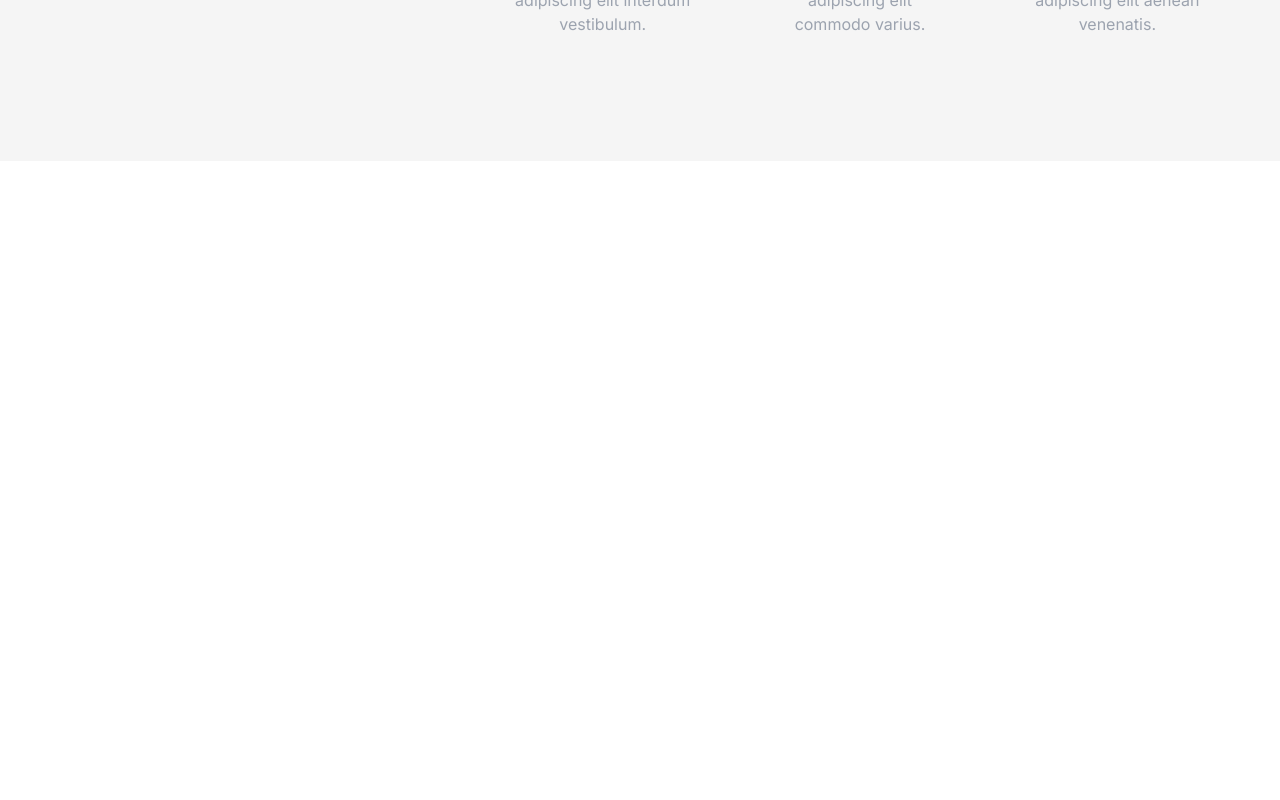
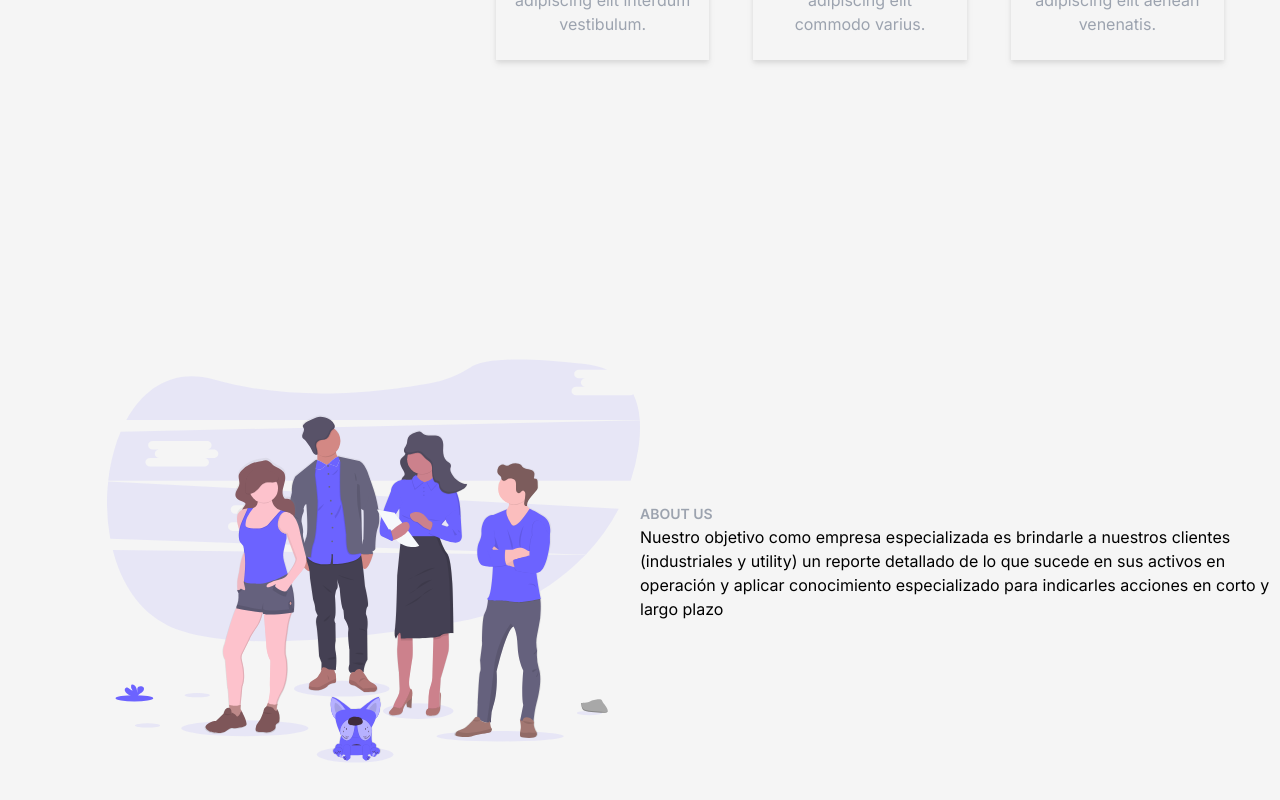
Before and after one commit to jonathAnC0bosR/d_page, a React (Create React App) app: page / in a window 1280 px wide. Shown: the part 1583-2383 px from the top of the page. Before the commit the page ends 1744 px from the top, so only its background shows below. Built offline with nearby package versions, Linux system fonts and the light colour scheme.

Commit message:
Styled cards, created new section, past bug with dev server is not happening anymore (yet)

```diff
--- a/src/App.js
+++ b/src/App.js
@@ -1,6 +1,8 @@
 import Header from "./Components/Header";
 import Landing from "./Components/Landing";
 import Middle from "./Components/Middle"
+import AboutUs from "./Components/AboutUs";
+// import Footer from .....
 import "./App.css";
 
 function App() {
@@ -13,6 +15,9 @@ function App() {
       <div>
         <Middle />
       </div>
+      <div>
+        <AboutUs />
+      </div>
     </div>
   );
 }
--- /dev/null
+++ b/src/Components/AboutUs.js
@@ -0,0 +1,22 @@
+import about from "../about.svg"
+
+export default function AboutUs() {
+    return (
+        <div className="h-screen bg-neutral-100">
+            <div className="flex h-screen">
+                <div className="flex flex-row-reverse flex-1">
+                    <img className="w-5/6" src={about} alt="About svg " />
+                </div>
+                <div className="flex-1 place-self-center">
+                    <hi className="text-gray-400 font-semibold text-sm">
+                        ABOUT US
+                    </hi>
+                    <p>
+                        Nuestro objetivo como empresa especializada es brindarle a nuestros clientes (industriales y utility) un reporte detallado
+                        de lo que sucede en sus activos en operación y aplicar conocimiento especializado para indicarles acciones en corto y largo plazo
+                    </p>
+                </div>
+            </div>
+        </div>
+    )
+}
--- a/src/Components/Card.js
+++ b/src/Components/Card.js
@@ -2,7 +2,7 @@ import {GiDeliveryDrone} from "react-icons/gi"
 
 export default function Card ({title, text}) {
     return (
-        <div className="group h-64 m-4 hover:bg-indigo-300 hover:rounded-xl text-center pt-5">
+        <div className="group bg-neutral-100 drop-shadow-md h-64 m-4 hover:bg-indigo-300 hover:rounded-xl text-center pt-5">
             <div className="p-4 mx-auto text-sky-600 text-4xl rounded-full bg-sky-100 w-fit group-hover:bg-white">
                 <GiDeliveryDrone/>
             </div>
```
Also changed, not shown: src/about.svg (added).
